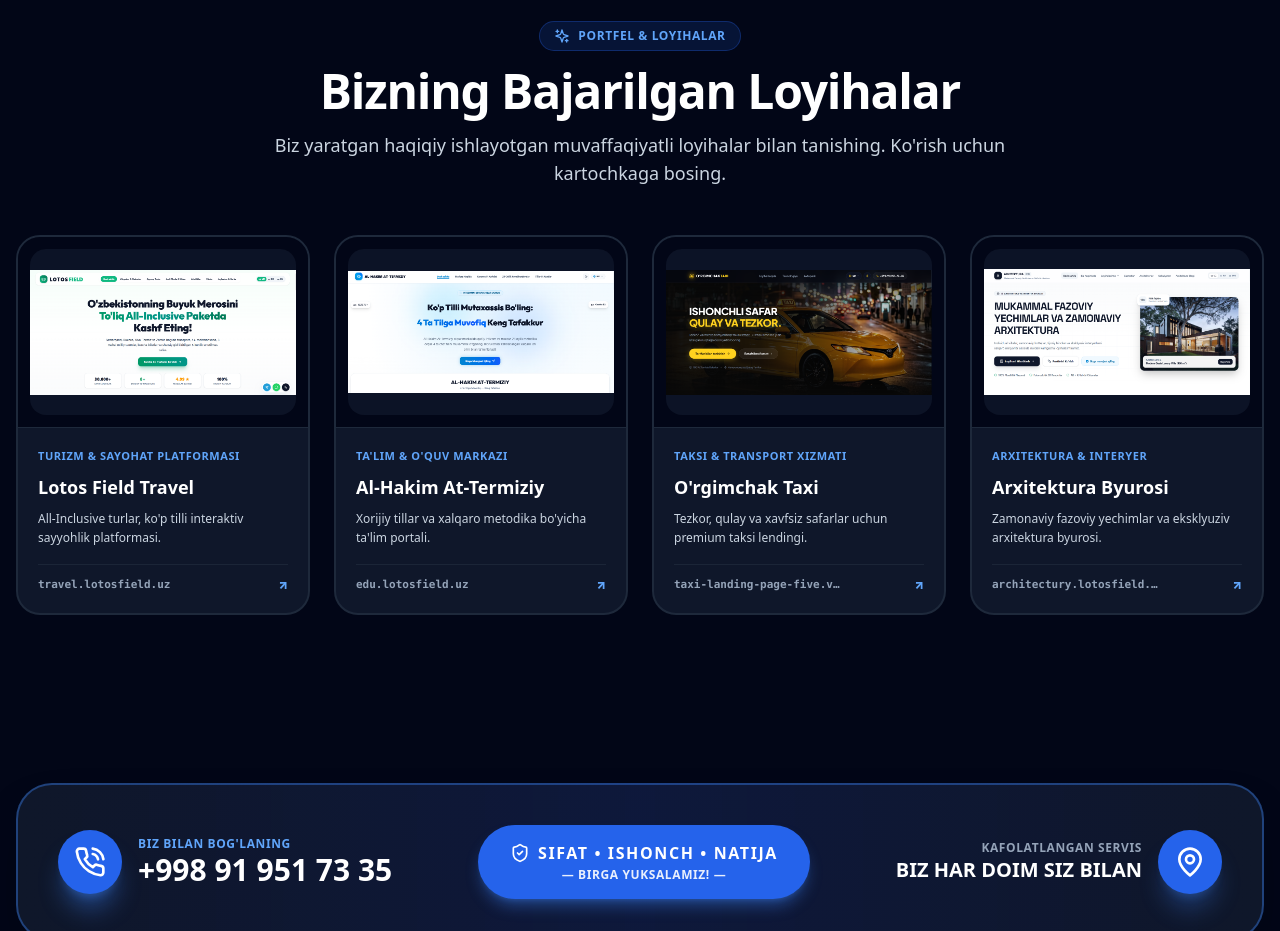
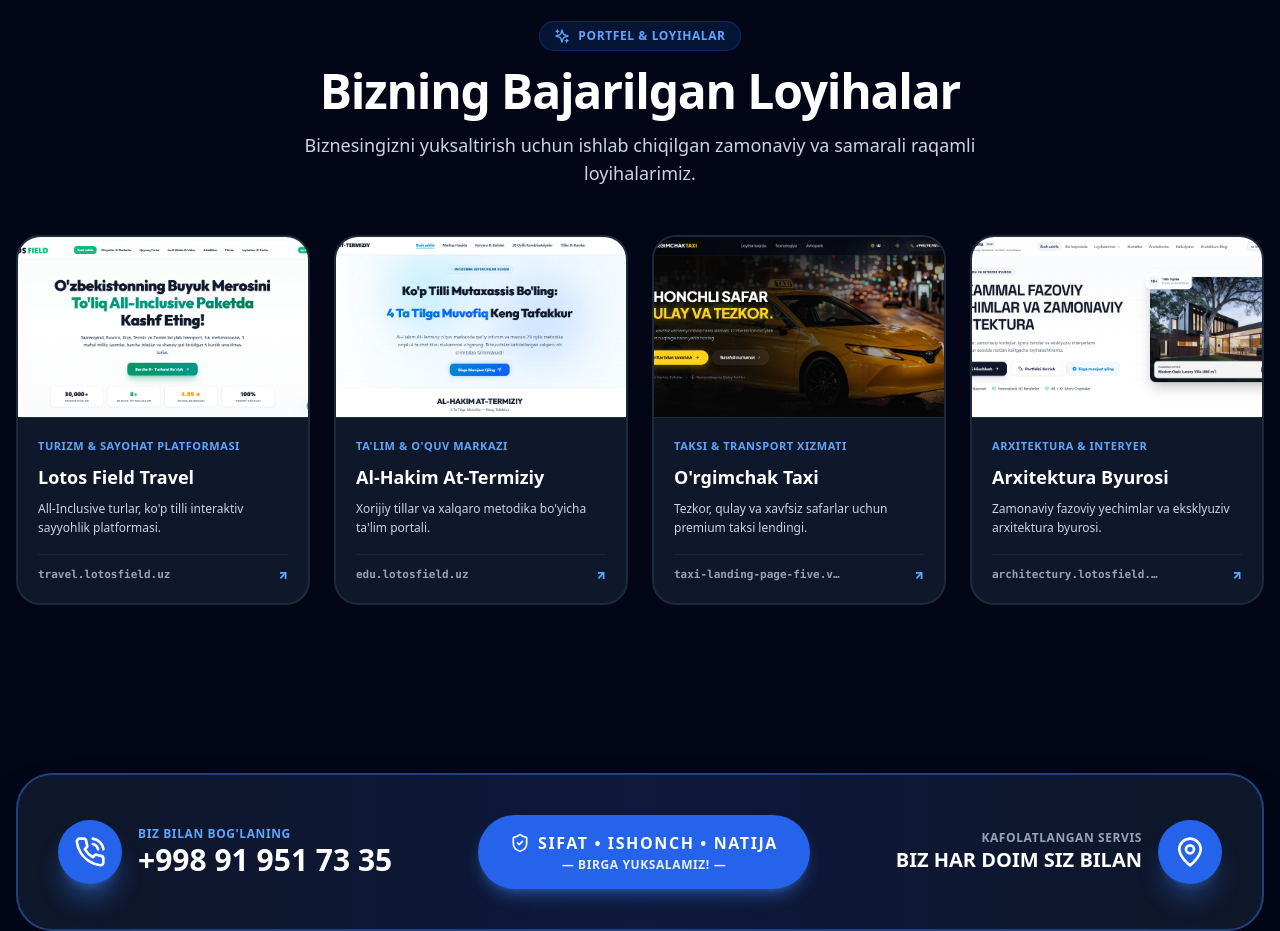
Before and after one commit to jumaqulovyashnar/IT-xizmatlari., a Next.js app in the folder frontend/: page / in a window 1280 px wide. Shown: the part 3560-4491 px from the top of the page. Built offline with nearby package versions, Linux system fonts and the light colour scheme.

Commit message:
fix(ui): make project card image full width and refine projects subtitle

```diff
--- a/frontend/src/app/page.tsx
+++ b/frontend/src/app/page.tsx
@@ -346,15 +346,13 @@ export default function HomePage() {
                 rel="noopener noreferrer"
                 className="group rounded-3xl bg-slate-900 border-2 border-slate-800 hover:border-blue-500 hover:shadow-2xl hover:shadow-blue-500/20 transition-all duration-300 flex flex-col overflow-hidden hover:-translate-y-1.5"
               >
-                {/* Screenshot Image */}
-                <div className="w-full bg-slate-950 p-3 border-b border-slate-800">
-                  <div className="w-full aspect-[16/10] overflow-hidden rounded-2xl bg-slate-900/80 flex items-center justify-center">
-                    <img
-                      src={proj.image}
-                      alt={proj.title}
-                      className="w-full h-full object-contain group-hover:scale-105 transition-transform duration-500"
-                    />
-                  </div>
+                {/* Screenshot Image Full Width */}
+                <div className="w-full aspect-[16/10] overflow-hidden bg-slate-950 border-b border-slate-800">
+                  <img
+                    src={proj.image}
+                    alt={proj.title}
+                    className="w-full h-full object-cover object-top group-hover:scale-105 transition-transform duration-500"
+                  />
                 </div>
 
                 {/* Info Content */}
--- a/frontend/src/i18n/translations.ts
+++ b/frontend/src/i18n/translations.ts
@@ -27,7 +27,7 @@ export const translations = {
     },
     projectsSection: {
       title: "Bizning Bajarilgan Loyihalar",
-      subtitle: "Biz yaratgan haqiqiy ishlayotgan muvaffaqiyatli loyihalar bilan tanishing. Ko'rish uchun kartochkaga bosing.",
+      subtitle: "Biznesingizni yuksaltirish uchun ishlab chiqilgan zamonaviy va samarali raqamli loyihalarimiz.",
       items: [
         {
           title: "Lotos Field Travel",
```
